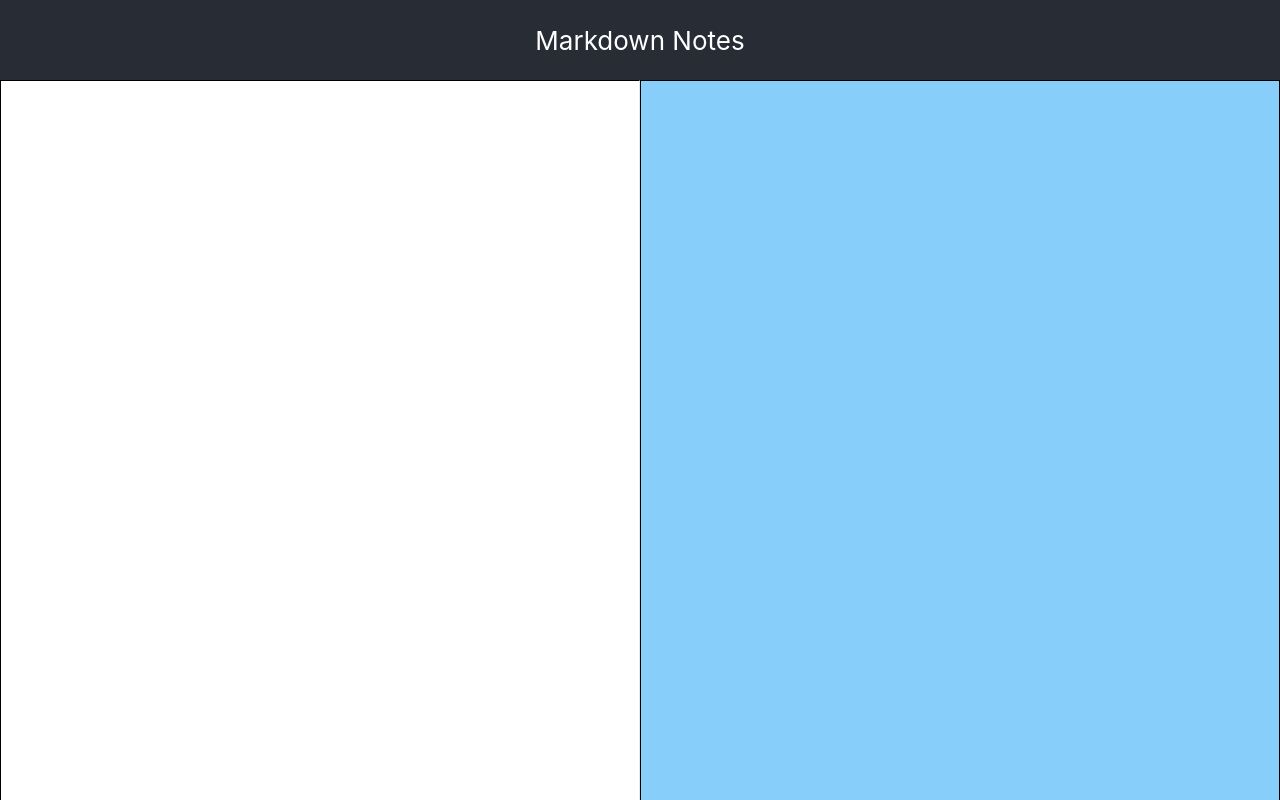
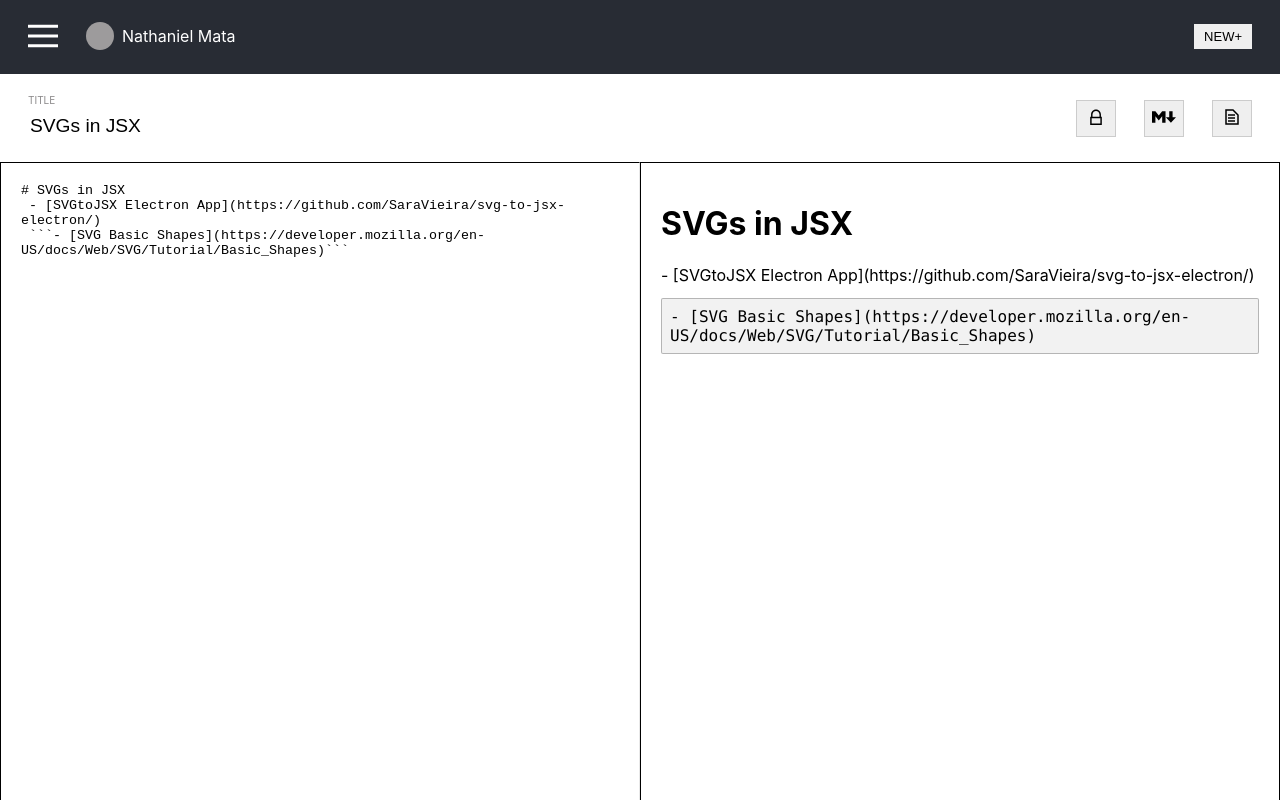
Before and after one commit to nathanielmata/markdown-notes-capstone-client, a React (Create React App) app: page / in a window 1280 px wide. Shown: the top 800 px of the page. Built offline with nearby package versions, Linux system fonts and the light colour scheme; the HTML template or start-up script is replaced by a standard one.

Commit message:
add some styling to components and svg images

```diff
--- a/src/App.css
+++ b/src/App.css
@@ -2,29 +2,316 @@
   height: 100%;
 }
 
-.App-header {
+a {
+  letter-spacing: 1px;
+  /* color: #ffffff; */
+  text-decoration: none;
+}
+
+a:hover {
+  text-decoration: underline;
+}
+
+*:focus,
+*:active,
+*:enabled {
+  border-radius: 0;
+}
+
+ul {
+  display: block;
+  list-style: none;
+  border-radius: 2px;
+}
+
+li {
+  display: inline;
+  text-align: center;
+  list-style: none;
+}
+
+button {
+  border: none;
+  border-radius: 0;
+  cursor: pointer;
+}
+
+nav ul {
+  padding: 0;
+  margin: 0;
+}
+
+nav button {
+  font-weight: 500;
+  padding: 5px 10px;
+  font-size: 1em;
+}
+
+.header {
+  position: relative;
+  margin: 0;
+  padding: 1.5rem 28px;
   background-color: #282c34;
-  min-height: 10vh;
+  min-height: 60px;
   display: flex;
-  flex-direction: column;
-  align-items: center;
-  justify-content: center;
-  font-size: calc(10px + 2vmin);
+  flex-direction: row;
+  align-items: left;
+  justify-content: left;
+  /* font-size: calc(10px + 2vmin); */
   color: white;
+  z-index: 10;
+}
+
+.header > * {
+  margin-right: 28px;
+}
+
+.header > *:last-child {
+  margin-right: 0;
+}
+
+.header * {
+  display: inline-block;
+  vertical-align: middle;
+  height: 100%;
+  border-radius: 0;
+}
+
+.header__nav {
+  position: absolute;
+  height: auto;
+  right: 0;
+}
+
+.header__nav li {
+  padding: 0 16px;
+  font-size: 13px;
+}
+
+.header__nav li:last-child {
+  padding-right: 28px;
+}
+
+.sidebar__toggle {
+  display: inline-block;
+}
+
+.sidebar__toggle:hover {
+  opacity: 0.8;
+}
+
+.sidebar__toggle--bar {
+  height: 24px;
+}
+
+.sidebar__toggle--svg {
+  width: 30px;
+  height: 100%;
+}
+
+.header__user {
+  position: relative;
+  margin-top: -2px;
+  padding: 0 12px 0 0;
+}
+
+.header__user > * {
+  margin-right: 8px;
+}
+
+.header__user--inner {
+  position: relative;
+  z-index: 9;
+}
+
+.header__user--inner > * {
+  margin-right: 8px;
+}
+
+.header__user--img {
+  position: relative;
+  width: 28px;
+  height: 28px;
+  border-radius: 14px;
+}
+.header__user--svg {
+  position: relative;
+  width: 28px;
+  height: 28px;
+  border-radius: 14px;
+}
+
+.header__dropdown {
+  position: absolute;
+  display: block;
+  background-color: #464646;
+  margin: -1.5em 0 0 0;
+  padding: calc(28px + 3em) 0 0 0;
+  top: 0;
+  left: 0;
+  width: 100%;
+  height: auto;
+}
+
+.header__dropdown > li {
+  display: block;
+  height: auto;
+  border-top: 1px solid #6a6a6a;
+}
+
+.header__dropdown > li a {
+  display: block;
+  padding: 8px 12px 12px;
+  line-height: 1.5;
+  color: #ffffff;
+  text-decoration: none;
   text-align: center;
 }
 
+.header__dropdown > li a:hover {
+  background-color: #282c34;
+}
+
+.nav__sidebar {
+  position: absolute;
+  display: block;
+  top: 100%;
+  left: 0;
+  background-color: #c4c4c4;
+  width: 320px;
+  height: auto;
+  text-align: center;
+  /* visibility: hidden; */
+  /* opacity: 0; */
+  /* transition: visibility 300ms linear 300ms, opacity 300ms; */
+}
+
+.nav__sidebar--close {
+  position: absolute;
+  margin-top: -48px;
+  margin-right: 12px;
+  right: 0px;
+  width: 20px;
+  height: auto;
+}
+
+.nav__sidebar--search {
+  border-bottom: 1px solid rgba(0, 0, 0.1);
+  margin: 28px auto 0;
+  padding-bottom: 30px;
+  width: 100%;
+  text-align: center;
+}
+
+.nav__sidebar--input {
+  height: 28px;
+}
+
+.nav__sidebar--list {
+  width: 100%;
+}
+
+.nav__sidebar ul,
+.nav__sidebar li {
+  list-style-type: none;
+  display: flex;
+  flex-direction: column;
+  justify-content: center;
+}
+
+.nav__sidebar li {
+  border-bottom: 1px solid #282c34;
+}
+
+.nav__sidebar li > a {
+  width: 100%;
+  padding: 16px 16px 16px 36px;
+  display: block;
+  color: #282c34;
+  text-decoration: none;
+}
+
+.nav__sidebar li > a:hover {
+  background-color: #282c34;
+  color: #ffffff;
+}
+
+.nav__sidebar--icons {
+  position: absolute;
+  margin-left: 16px;
+  left: 0;
+}
+
 .main--container {
+  position: relative;
   height: 100%;
 }
 
 .main--split {
   display: inline-block;
   vertical-align: top;
-  padding: 20px;
   width: 50%;
   height: 100%;
   border: 1px solid black;
+}
+
+.editor__wrapper {
+  height: 100%;
+}
+
+.editor__above {
+  position: relative;
+  display: flex;
+  flex-direction: row;
+  justify-content: left;
+  align-items: center;
+  min-height: 60px;
+  margin: 0;
+  padding: 20px 28px;
+}
+
+.editor__buttons {
+  position: absolute;
+  right: 0;
+  width: auto;
+  text-align: center;
+}
+
+.editor__buttons > button {
+  padding: 8px 0;
+  margin-right: 28px;
+  border: 1px solid rgba(0, 0, 0, 0.15);
+  min-width: 40px;
+}
+
+.editor__buttons--svg {
+  width: auto;
+  height: 16px;
+  min-width: 16px;
+}
+
+.editor__buttons--markdown {
+  width: 24px;
+}
+
+.editor__title--label {
+  font-size: 10px;
+  color: #8b898a;
+  margin-bottom: 4px;
+}
+.editor__title--input {
+  width: 160px;
+  height: 32px;
+  font-weight: 500;
+  font-size: 1.2em;
+  border: none;
+}
+
+.editor__title--input:focus {
+  border: none;
+  border-bottom: 1px solid #6a6a6a;
+  border-radius: 0;
+  outline: none;
 }
 
 .editor--split {
@@ -40,12 +327,22 @@
   width: 100%;
   height: 100%;
   border: none;
+  padding: 20px;
+}
+
+.editor--textarea:focus {
+  border: none;
+  border-radius: 0;
+  outline: none;
+  background-color: #f2f2f2;
 }
 
 .preview--split {
-  background-color: lightskyblue;
+  background-color: transparent;
 }
 
 .preview--inner {
+  padding: 20px;
   height: 100%;
+  overflow-wrap: break-word;
 }
--- a/src/App.js
+++ b/src/App.js
@@ -1,82 +1,129 @@
-import React from 'react';
-import './App.css';
+import React from "react";
+import { BrowserRouter, Switch, Route } from 'react-router-dom';
+import Header from './components/Header';
+import Sidebar from './components/Sidebar';
+import { LockIcon, MarkdownIcon, FileIcon } from './components/Icons';
+import NOTES from './seeds/seeds.notes';
+
+import mdParser from "./mdParser";
+import "./App.css";
 
 class App extends React.Component {
   state = {
-    inputTxt: "",
-    htmlOut: ""
+    noteTitle: NOTES[0].title,
+    inputTxt: NOTES[0].content,
+    htmlOut: "",
+    menus: {
+      sidebar: false,
+      user: false,
+    }
+  };
+
+  componentDidMount = () => {
+    this.generatePreview(this.state.inputTxt);
   }
 
-  headingMatch = (str) => {
-    const match = str.match(/\n*#+\s+.+\n*/g);
-    if (match) {
-      const matchStr = match[0];
-      const level = matchStr.match(/#+/)[0].length;
-      str = `
-        <h${level}>
-          ${matchStr.replace(/#+/, "").trim()}
-        </h${level}>
-        `;
-    }
-    return str;
-  }
+  toggleHiddenMenu = (name) => {
+    this.setState((state) => {
+      // toggle the clicked menu and close other menus we are tracking with state
+      const menus = {};
+      Object.keys(state.menus).forEach((k) => {
+        name === k
+          ? menus[k] = !this.state.menus[k]
+          : menus[k] = false;
+      })
+      return {menus: {...menus}};
+    });
 
-  codeBlockMatch = (str) => {
-    const match = str.match(/`{3}\n*.*\n*/g);
-    if (match) {
-      const matchStr = match[0];
-      str = `<pre><code>${matchStr.replace(/`{3}\n*/g, "").trim()}</code></pre>`;
-    }
-    return str;
   }
 
   replacer = (inputTxt) => {
-    const inputArr = inputTxt.split('\n');
-    return inputArr.map(str => {
-
-      let match = this.headingMatch(str);
-          match = this.codeBlockMatch(match);
-
+    const inputArr = inputTxt.split("\n");
+    return inputArr.map((str) => {
+      let match = mdParser.headingMatch(str);
+      match = mdParser.codeBlockMatch(match);
 
       return match;
-    })
+    });
+  };
+
+  generatePreview = (inputVal) => {
+    const inputTxt = inputVal;
+    const htmlOut = this.replacer(inputTxt).join("");
+    this.setState({
+      inputTxt,
+      htmlOut,
+    });
+  };
+
+  handleTitleChange = (e) => {
+    const titleTxt = e.target.value;
+    console.log(titleTxt);
+    this.setState({
+      noteTitle: titleTxt
+    });
+
   }
 
   handleChange = (e) => {
     const inputTxt = e.target.value;
-    const htmlOut = this.replacer(inputTxt).join("");
-
-    this.setState({
-      inputTxt,
-      htmlOut
-    })
-  }
+    this.generatePreview(inputTxt);
+  };
 
   render() {
+    const full_name = {name: "Nathaniel Mata"}
+    const { sidebar, user } = {...this.state.menus}
     return (
       <div className="App">
-          <header className="App-header">
-            Markdown Notes
-          </header>
+        <BrowserRouter>
+          <Header
+            menus={{ sidebar, user }}
+            toggleHiddenMenu={this.toggleHiddenMenu}
+            user={full_name} >
+              { this.state.menus.sidebar &&
+                <Sidebar
+                  notes={NOTES}
+                  toggleHiddenMenu={this.toggleHiddenMenu} />
+              }
+            </Header>
 
           <main className="main--container">
-
+            <div className="editor__wrapper">
+              <div className="editor__above">
+                <div className="editor__title">
+                  <div className="editor__title--label">TITLE</div>
+                  <input
+                    className="editor__title--input"
+                    value={this.state.noteTitle}
+                    onChange={(e) => this.handleTitleChange(e)}
+                    type="text" />
+                </div>
+                <div className="editor__buttons">
+                  <button><LockIcon /></button>
+                  <button><MarkdownIcon /></button>
+                  <button><FileIcon /></button>
+                </div>
+              </div>
               <div id="editor" className="editor--split main--split">
                 <div className="editor--inner">
                   <textarea
                     className="editor--textarea"
-                  value={this.state.txtIn}
-                  onChange={(e) => this.handleChange(e)}></textarea>
+                    value={this.state.inputTxt}
+                    onChange={(e) => this.handleChange(e)}
+                  ></textarea>
                 </div>
               </div>
 
               <div id="preview" className="preview--split main--split">
                 <div
                   className="preview--inner"
-                dangerouslySetInnerHTML={{__html: this.state.htmlOut}} />
+                  dangerouslySetInnerHTML={{ __html: this.state.htmlOut }}
+                />
               </div>
-
+            </div>
           </main>
+          {/* <footer>Contact details</footer> */}
+        </BrowserRouter>
       </div>
     );
   }
--- a/src/index.css
+++ b/src/index.css
@@ -28,7 +28,16 @@ textarea {
   display: block;
 }
 
+pre > code {
+  display: block;
+  white-space: pre-wrap;
+  word-break: keep-all;
+}
+
 code {
-  font-family: source-code-pro, Menlo, Monaco, Consolas, 'Courier New',
-    monospace;
+  background-color: rgba(0,0,0,0.05);
+  border-radius: 2px;
+  border: 1px solid rgba(0,0,0,0.25);
+  font-family: source-code-pro, Menlo, Monaco, Consolas, 'Courier New', monospace;
+  padding: 0.5em;
 }
```
Also changed, not shown: public/menu-icon.svg (added), public/user-pic-greybox.jpg (added). Lines whose indentation alone changed are shown as unchanged.
